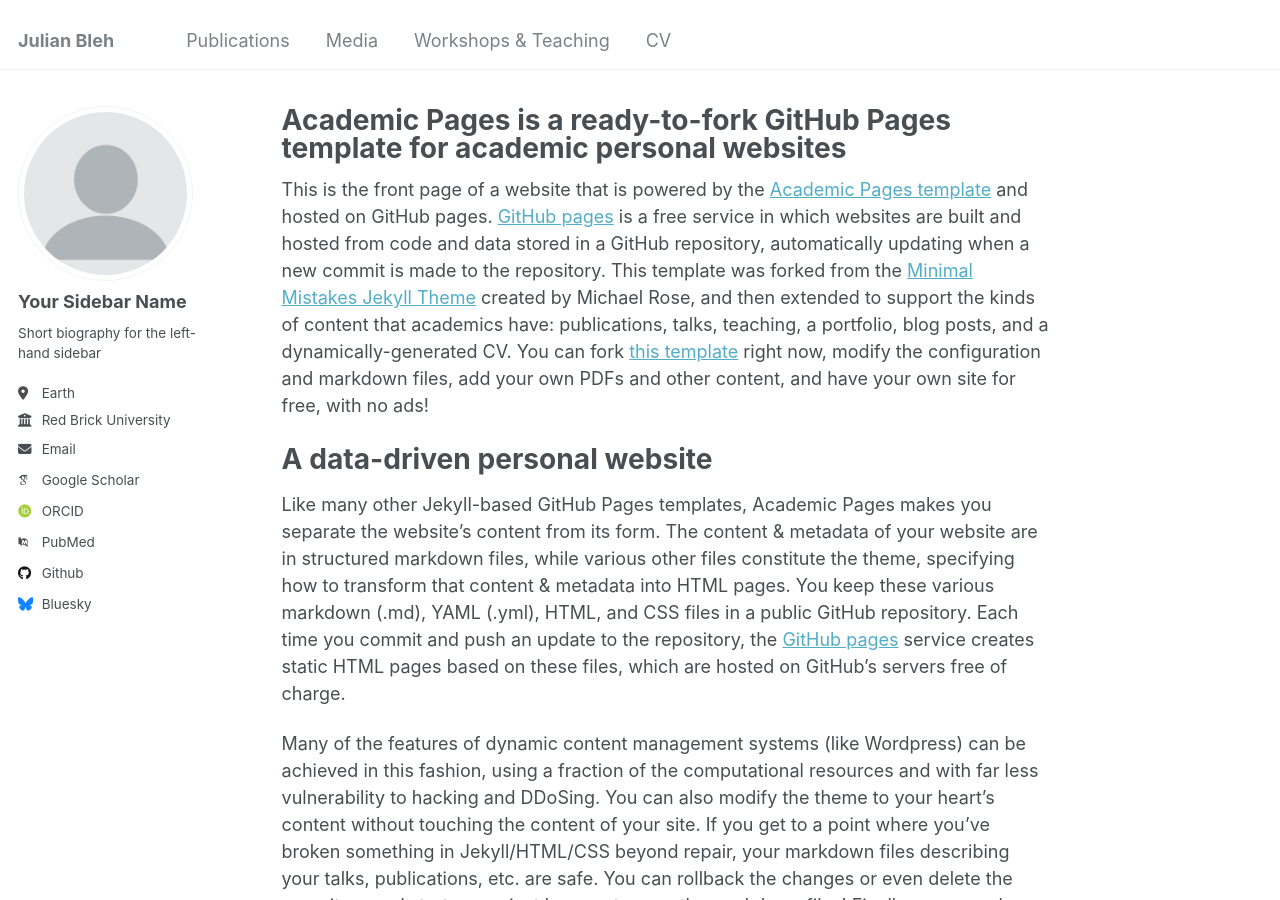
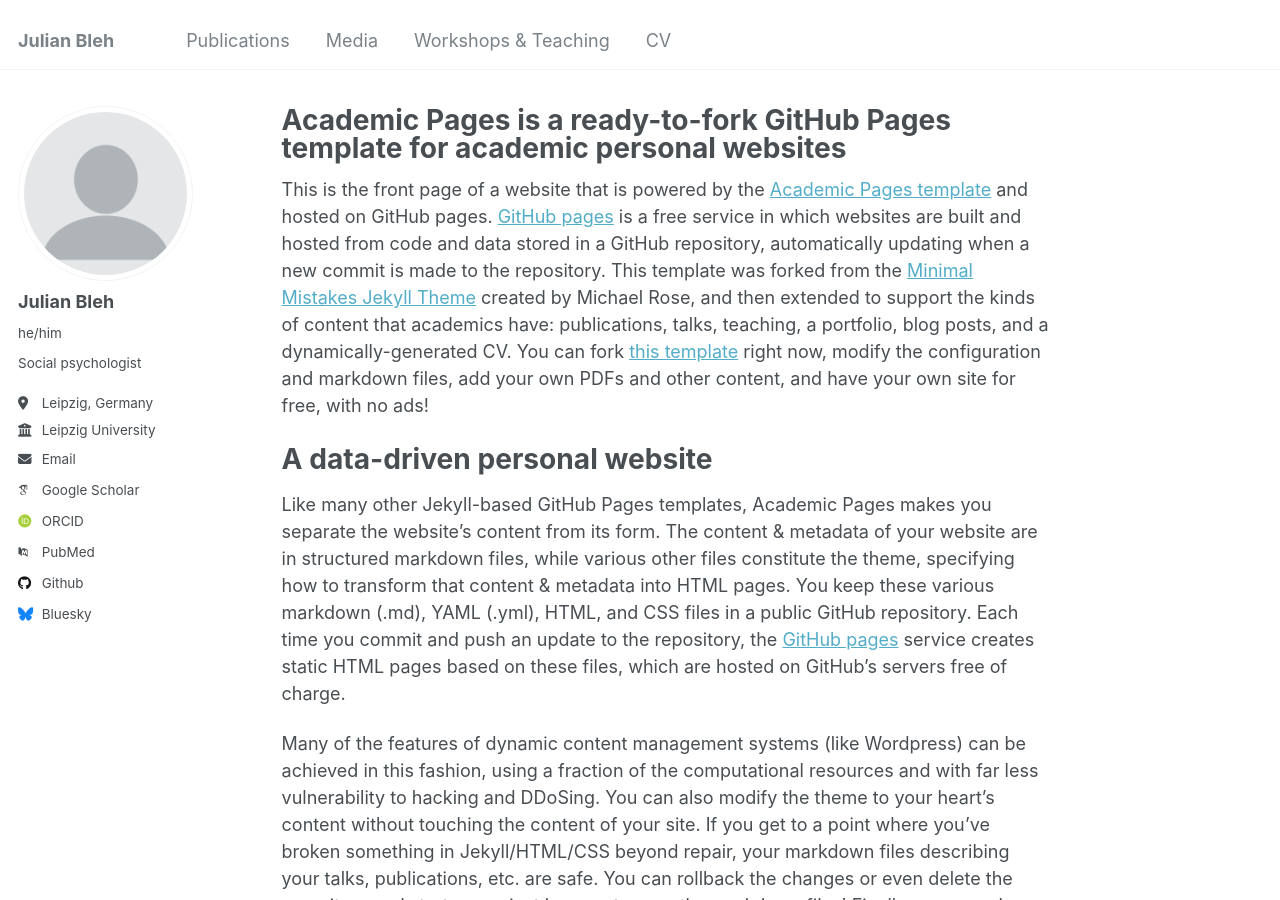
Before and after one commit to JulianBleh/JulianBleh1.github.io, a Jekyll site: the page built from _pages/about.md, in a window 1280 px wide and 900 px high. Built offline with Jekyll 4.4.1, drawn with Linux system fonts in a browser that asks for light colours; some web fonts are replaced.

Commit message:
Update _config.yml

```diff
--- a/_config.yml
+++ b/_config.yml
@@ -22,13 +22,13 @@
 author:
   # Biographic information
   avatar           : "profile.png"
-  name             : "Your Sidebar Name"
-  pronouns         : # example: "she/her"
-  bio              : "Short biography for the left-hand sidebar"
-  location         : "Earth"
-  employer         : "Red Brick University"
+  name             : "Julian Bleh"
+  pronouns         : "he/him"
+  bio              : "Social psychologist"
+  location         : "Leipzig, Germany"
+  employer         : "Leipzig University"
   uri              : # URL
-  email            : "none@example.org"
+  email            : "julian.bleh@uni-leipzig.de"
 
   # Academic websites
   arxiv            : # URL - Update with the correct link to your profile
```
